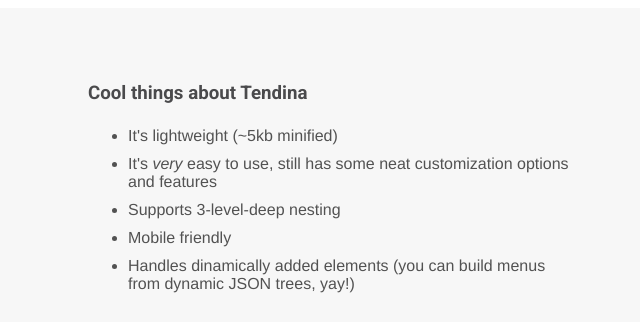
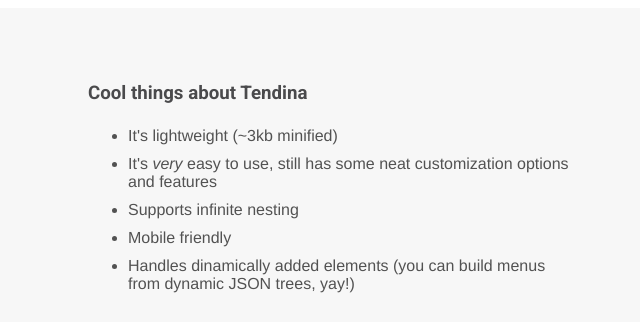
Before and after one commit to iprignano/iprignano.github.io, a plain HTML site: page tendina/index.html in a window 1280 px wide. Shown: the part 1480-1802 px from the top of the page, 28-668 px from the left. Drawn offline with Linux system fonts and the light colour scheme.

Commit message:
Updated copy

```diff
--- a/tendina/index.html
+++ b/tendina/index.html
@@ -114,9 +114,9 @@ $('#my-menu').tendina()
         <div class="col-6">
           <h3>Cool things about Tendina</h3>
           <ul>
-            <li>It's lightweight (~5kb minified)</li>
+            <li>It's lightweight (~3kb minified)</li>
             <li>It's <em>very</em> easy to use, still has some neat customization options and features</li>
-            <li>Supports 3-level-deep nesting</li>
+            <li>Supports infinite nesting</li>
             <li>Mobile friendly</li>
             <li>Handles dinamically added elements (you can build menus from dynamic JSON trees, yay!)</li>
           </ul>
```
